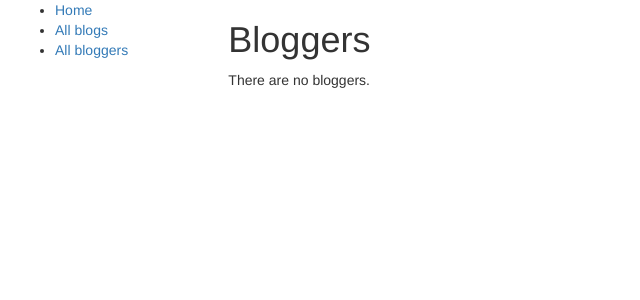
After one commit to mattchere/mini-blog, a Django app: template blog/templates/blog/blogger_list.html in a window 1280 px wide. The commit adds this page. Shown: the top 300 px of the page, without its empty margins (0-640 px from the left). Run offline with Django 3.2, Linux system fonts and the light colour scheme; the template is opened without the code that fills it, so the values that code supplies are empty; some libraries are stand-ins or nearby versions.

Commit message:
Create blogger list view

```diff
--- a/blog/templates/base_generic.html
+++ b/blog/templates/base_generic.html
@@ -24,7 +24,7 @@
       <ul class="sidebar-nav">
           <li><a href="{% url 'index' %}">Home</a></li>
           <li><a href="{% url 'blogs' %}">All blogs</a></li>
-          <li><a href="">All bloggers</a></li>
+          <li><a href="{% url 'bloggers' %}">All bloggers</a></li>
           <!-- {% if user.is_authenticated %}
           <li>User: {{ user.get_username }}</li>
           <li><a href="">My Borrowed</a></li>
--- /dev/null
+++ b/blog/templates/blog/blogger_list.html
@@ -0,0 +1,20 @@
+{% extends "base_generic.html" %}
+
+{% block content %}
+<h1>Bloggers</h1>
+
+    {% if blogger_list %}
+        <ul>
+            {% for blogger in blogger_list %}
+            <li>
+                <a href="">{{ blogger.user.username }}</a>
+            </li>
+            {% endfor %}
+        </ul>
+
+    {% else %}
+        <p>There are no bloggers.</p>
+    {% endif %}
+
+
+{% endblock %}
--- a/blog/urls.py
+++ b/blog/urls.py
@@ -3,5 +3,6 @@ from django.conf.urls import url
 
 urlpatterns = [
     url(r'^$', views.index, name='index'),
-    url(r'^blogs/$', views.BlogPostListView.as_view(), name='blogs')
+    url(r'^blogs/$', views.BlogPostListView.as_view(), name='blogs'),
+    url(r'^bloggers/$', views.BloggerListView.as_view(), name='bloggers'),
 ]
```
Also changed, not shown: blog/views.py (+10 -0 lines).
